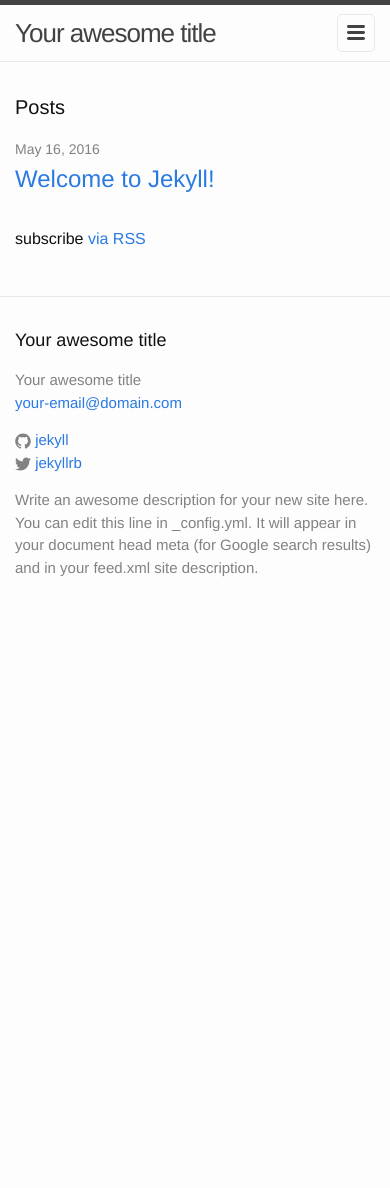
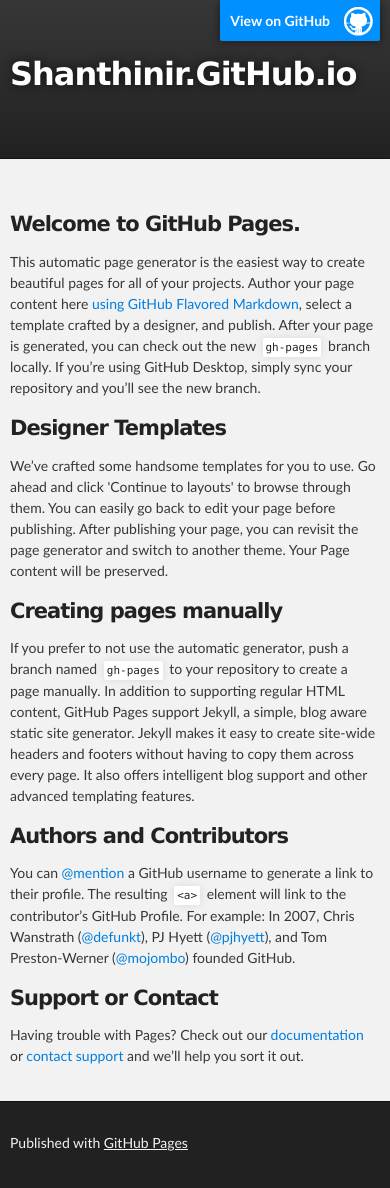
Before and after one commit to shanthinir/myShopSystem, a Jekyll site: the page index.html, which Jekyll copies as it is, in a window 390 px wide. Built offline with Jekyll 4.4.1, drawn with Linux system fonts in a browser that asks for light colours; before the commit the page ends 900 px from its top, so only the background shows below that.

Commit message:
Replace master branch with page content via GitHub

```diff
--- a/index.html
+++ b/index.html
@@ -1,23 +1,67 @@
----
-layout: default
----
+<!DOCTYPE html>
+<html>
 
-<div class="home">
+  <head>
+    <meta charset='utf-8'>
+    <meta http-equiv="X-UA-Compatible" content="chrome=1">
+    <meta name="description" content="Shanthinir.GitHub.io : ">
 
-  <h1 class="page-heading">Posts</h1>
+    <link rel="stylesheet" type="text/css" media="screen" href="stylesheets/stylesheet.css">
 
-  <ul class="post-list">
-    {% for post in site.posts %}
-      <li>
-        <span class="post-meta">{{ post.date | date: "%b %-d, %Y" }}</span>
+    <title>Shanthinir.GitHub.io</title>
+  </head>
 
-        <h2>
-          <a class="post-link" href="{{ post.url | prepend: site.baseurl }}">{{ post.title }}</a>
-        </h2>
-      </li>
-    {% endfor %}
-  </ul>
+  <body>
 
-  <p class="rss-subscribe">subscribe <a href="{{ "/feed.xml" | prepend: site.baseurl }}">via RSS</a></p>
+    <!-- HEADER -->
+    <div id="header_wrap" class="outer">
+        <header class="inner">
+          <a id="forkme_banner" href="https://github.com/shanthinir">View on GitHub</a>
 
-</div>
+          <h1 id="project_title">Shanthinir.GitHub.io</h1>
+          <h2 id="project_tagline"></h2>
+
+        </header>
+    </div>
+
+    <!-- MAIN CONTENT -->
+    <div id="main_content_wrap" class="outer">
+      <section id="main_content" class="inner">
+        <h3>
+<a id="welcome-to-github-pages" class="anchor" href="#welcome-to-github-pages" aria-hidden="true"><span aria-hidden="true" class="octicon octicon-link"></span></a>Welcome to GitHub Pages.</h3>
+
+<p>This automatic page generator is the easiest way to create beautiful pages for all of your projects. Author your page content here <a href="https://guides.github.com/features/mastering-markdown/">using GitHub Flavored Markdown</a>, select a template crafted by a designer, and publish. After your page is generated, you can check out the new <code>gh-pages</code> branch locally. If you’re using GitHub Desktop, simply sync your repository and you’ll see the new branch.</p>
+
+<h3>
+<a id="designer-templates" class="anchor" href="#designer-templates" aria-hidden="true"><span aria-hidden="true" class="octicon octicon-link"></span></a>Designer Templates</h3>
+
+<p>We’ve crafted some handsome templates for you to use. Go ahead and click 'Continue to layouts' to browse through them. You can easily go back to edit your page before publishing. After publishing your page, you can revisit the page generator and switch to another theme. Your Page content will be preserved.</p>
+
+<h3>
+<a id="creating-pages-manually" class="anchor" href="#creating-pages-manually" aria-hidden="true"><span aria-hidden="true" class="octicon octicon-link"></span></a>Creating pages manually</h3>
+
+<p>If you prefer to not use the automatic generator, push a branch named <code>gh-pages</code> to your repository to create a page manually. In addition to supporting regular HTML content, GitHub Pages support Jekyll, a simple, blog aware static site generator. Jekyll makes it easy to create site-wide headers and footers without having to copy them across every page. It also offers intelligent blog support and other advanced templating features.</p>
+
+<h3>
+<a id="authors-and-contributors" class="anchor" href="#authors-and-contributors" aria-hidden="true"><span aria-hidden="true" class="octicon octicon-link"></span></a>Authors and Contributors</h3>
+
+<p>You can <a href="https://help.github.com/articles/basic-writing-and-formatting-syntax/#mentioning-users-and-teams" class="user-mention">@mention</a> a GitHub username to generate a link to their profile. The resulting <code>&lt;a&gt;</code> element will link to the contributor’s GitHub Profile. For example: In 2007, Chris Wanstrath (<a href="https://github.com/defunkt" class="user-mention">@defunkt</a>), PJ Hyett (<a href="https://github.com/pjhyett" class="user-mention">@pjhyett</a>), and Tom Preston-Werner (<a href="https://github.com/mojombo" class="user-mention">@mojombo</a>) founded GitHub.</p>
+
+<h3>
+<a id="support-or-contact" class="anchor" href="#support-or-contact" aria-hidden="true"><span aria-hidden="true" class="octicon octicon-link"></span></a>Support or Contact</h3>
+
+<p>Having trouble with Pages? Check out our <a href="https://help.github.com/pages">documentation</a> or <a href="https://github.com/contact">contact support</a> and we’ll help you sort it out.</p>
+      </section>
+    </div>
+
+    <!-- FOOTER  -->
+    <div id="footer_wrap" class="outer">
+      <footer class="inner">
+        <p>Published with <a href="https://pages.github.com">GitHub Pages</a></p>
+      </footer>
+    </div>
+
+
+
+  </body>
+</html>
--- /dev/null
+++ b/javascripts/main.js
@@ -0,0 +1 @@
+console.log('This would be the main JS file.');
--- /dev/null
+++ b/stylesheets/github-light.css
@@ -0,0 +1,123 @@
+/*
+The MIT License (MIT)
+
+Copyright (c) 2015 GitHub, Inc.
+
+Permission is hereby granted, free of charge, to any person obtaining a copy
+of this software and associated documentation files (the "Software"), to deal
+in the Software without restriction, including without limitation the rights
+to use, copy, modify, merge, publish, distribute, sublicense, and/or sell
+copies of the Software, and to permit persons to whom the Software is
+furnished to do so, subject to the following conditions:
+
+The above copyright notice and this permission notice shall be included in all
+copies or substantial portions of the Software.
+
+THE SOFTWARE IS PROVIDED "AS IS", WITHOUT WARRANTY OF ANY KIND, EXPRESS OR
+IMPLIED, INCLUDING BUT NOT LIMITED TO THE WARRANTIES OF MERCHANTABILITY,
+FITNESS FOR A PARTICULAR PURPOSE AND NONINFRINGEMENT. IN NO EVENT SHALL THE
+AUTHORS OR COPYRIGHT HOLDERS BE LIABLE FOR ANY CLAIM, DAMAGES OR OTHER
+LIABILITY, WHETHER IN AN ACTION OF CONTRACT, TORT OR OTHERWISE, ARISING FROM,
+OUT OF OR IN CONNECTION WITH THE SOFTWARE OR THE USE OR OTHER DEALINGS IN THE
+SOFTWARE.
+
+*/
+
+.pl-c /* comment */ {
+  color: #969896;
+}
+
+.pl-c1      /* constant, markup.raw, meta.diff.header, meta.module-reference, meta.property-name, support, support.constant, support.variable, variable.other.constant */,
+.pl-s .pl-v /* string variable */ {
+  color: #0086b3;
+}
+
+.pl-e  /* entity */,
+.pl-en /* entity.name */ {
+  color: #795da3;
+}
+
+.pl-s .pl-s1 /* string source */,
+.pl-smi      /* storage.modifier.import, storage.modifier.package, storage.type.java, variable.other, variable.parameter.function */ {
+  color: #333;
+}
+
+.pl-ent /* entity.name.tag */ {
+  color: #63a35c;
+}
+
+.pl-k /* keyword, storage, storage.type */ {
+  color: #a71d5d;
+}
+
+.pl-pds              /* punctuation.definition.string, string.regexp.character-class */,
+.pl-s                /* string */,
+.pl-s .pl-pse .pl-s1 /* string punctuation.section.embedded source */,
+.pl-sr               /* string.regexp */,
+.pl-sr .pl-cce       /* string.regexp constant.character.escape */,
+.pl-sr .pl-sra       /* string.regexp string.regexp.arbitrary-repitition */,
+.pl-sr .pl-sre       /* string.regexp source.ruby.embedded */ {
+  color: #183691;
+}
+
+.pl-v /* variable */ {
+  color: #ed6a43;
+}
+
+.pl-id /* invalid.deprecated */ {
+  color: #b52a1d;
+}
+
+.pl-ii /* invalid.illegal */ {
+  background-color: #b52a1d;
+  color: #f8f8f8;
+}
+
+.pl-sr .pl-cce /* string.regexp constant.character.escape */ {
+  color: #63a35c;
+  font-weight: bold;
+}
+
+.pl-ml /* markup.list */ {
+  color: #693a17;
+}
+
+.pl-mh        /* markup.heading */,
+.pl-mh .pl-en /* markup.heading entity.name */,
+.pl-ms        /* meta.separator */ {
+  color: #1d3e81;
+  font-weight: bold;
+}
+
+.pl-mq /* markup.quote */ {
+  color: #008080;
+}
+
+.pl-mi /* markup.italic */ {
+  color: #333;
+  font-style: italic;
+}
+
+.pl-mb /* markup.bold */ {
+  color: #333;
+  font-weight: bold;
+}
+
+.pl-md /* markup.deleted, meta.diff.header.from-file */ {
+  background-color: #ffecec;
+  color: #bd2c00;
+}
+
+.pl-mi1 /* markup.inserted, meta.diff.header.to-file */ {
+  background-color: #eaffea;
+  color: #55a532;
+}
+
+.pl-mdr /* meta.diff.range */ {
+  color: #795da3;
+  font-weight: bold;
+}
+
+.pl-mo /* meta.output */ {
+  color: #1d3e81;
+}
--- /dev/null
+++ b/stylesheets/stylesheet.css
@@ -0,0 +1,425 @@
+/*******************************************************************************
+Slate Theme for GitHub Pages
+by Jason Costello, @jsncostello
+*******************************************************************************/
+
+@import url(github-light.css);
+
+/*******************************************************************************
+MeyerWeb Reset
+*******************************************************************************/
+
+html, body, div, span, applet, object, iframe,
+h1, h2, h3, h4, h5, h6, p, blockquote, pre,
+a, abbr, acronym, address, big, cite, code,
+del, dfn, em, img, ins, kbd, q, s, samp,
+small, strike, strong, sub, sup, tt, var,
+b, u, i, center,
+dl, dt, dd, ol, ul, li,
+fieldset, form, label, legend,
+table, caption, tbody, tfoot, thead, tr, th, td,
+article, aside, canvas, details, embed,
+figure, figcaption, footer, header, hgroup,
+menu, nav, output, ruby, section, summary,
+time, mark, audio, video {
+  margin: 0;
+  padding: 0;
+  border: 0;
+  font: inherit;
+  vertical-align: baseline;
+}
+
+/* HTML5 display-role reset for older browsers */
+article, aside, details, figcaption, figure,
+footer, header, hgroup, menu, nav, section {
+  display: block;
+}
+
+ol, ul {
+  list-style: none;
+}
+
+table {
+  border-collapse: collapse;
+  border-spacing: 0;
+}
+
+/*******************************************************************************
+Theme Styles
+*******************************************************************************/
+
+body {
+  box-sizing: border-box;
+  color:#373737;
+  background: #212121;
+  font-size: 16px;
+  font-family: 'Myriad Pro', Calibri, Helvetica, Arial, sans-serif;
+  line-height: 1.5;
+  -webkit-font-smoothing: antialiased;
+}
+
+h1, h2, h3, h4, h5, h6 {
+  margin: 10px 0;
+  font-weight: 700;
+  color:#222222;
+  font-family: 'Lucida Grande', 'Calibri', Helvetica, Arial, sans-serif;
+  letter-spacing: -1px;
+}
+
+h1 {
+  font-size: 36px;
+  font-weight: 700;
+}
+
+h2 {
+  padding-bottom: 10px;
+  font-size: 32px;
+  background: url('../images/bg_hr.png') repeat-x bottom;
+}
+
+h3 {
+  font-size: 24px;
+}
+
+h4 {
+  font-size: 21px;
+}
+
+h5 {
+  font-size: 18px;
+}
+
+h6 {
+  font-size: 16px;
+}
+
+p {
+  margin: 10px 0 15px 0;
+}
+
+footer p {
+  color: #f2f2f2;
+}
+
+a {
+  text-decoration: none;
+  color: #007edf;
+  text-shadow: none;
+
+  transition: color 0.5s ease;
+  transition: text-shadow 0.5s ease;
+  -webkit-transition: color 0.5s ease;
+  -webkit-transition: text-shadow 0.5s ease;
+  -moz-transition: color 0.5s ease;
+  -moz-transition: text-shadow 0.5s ease;
+  -o-transition: color 0.5s ease;
+  -o-transition: text-shadow 0.5s ease;
+  -ms-transition: color 0.5s ease;
+  -ms-transition: text-shadow 0.5s ease;
+}
+
+a:hover, a:focus {text-decoration: underline;}
+
+footer a {
+  color: #F2F2F2;
+  text-decoration: underline;
+}
+
+em {
+  font-style: italic;
+}
+
+strong {
+  font-weight: bold;
+}
+
+img {
+  position: relative;
+  margin: 0 auto;
+  max-width: 739px;
+  padding: 5px;
+  margin: 10px 0 10px 0;
+  border: 1px solid #ebebeb;
+
+  box-shadow: 0 0 5px #ebebeb;
+  -webkit-box-shadow: 0 0 5px #ebebeb;
+  -moz-box-shadow: 0 0 5px #ebebeb;
+  -o-box-shadow: 0 0 5px #ebebeb;
+  -ms-box-shadow: 0 0 5px #ebebeb;
+}
+
+p img {
+  display: inline;
+  margin: 0;
+  padding: 0;
+  vertical-align: middle;
+  text-align: center;
+  border: none;
+}
+
+pre, code {
+  width: 100%;
+  color: #222;
+  background-color: #fff;
+
+  font-family: Monaco, "Bitstream Vera Sans Mono", "Lucida Console", Terminal, monospace;
+  font-size: 14px;
+
+  border-radius: 2px;
+  -moz-border-radius: 2px;
+  -webkit-border-radius: 2px;
+}
+
+pre {
+  width: 100%;
+  padding: 10px;
+  box-shadow: 0 0 10px rgba(0,0,0,.1);
+  overflow: auto;
+}
+
+code {
+  padding: 3px;
+  margin: 0 3px;
+  box-shadow: 0 0 10px rgba(0,0,0,.1);
+}
+
+pre code {
+  display: block;
+  box-shadow: none;
+}
+
+blockquote {
+  color: #666;
+  margin-bottom: 20px;
+  padding: 0 0 0 20px;
+  border-left: 3px solid #bbb;
+}
+
+
+ul, ol, dl {
+  margin-bottom: 15px
+}
+
+ul {
+  list-style-position: inside;
+  list-style: disc;
+  padding-left: 20px;
+}
+
+ol {
+  list-style-position: inside;
+  list-style: decimal;
+  padding-left: 20px;
+}
+
+dl dt {
+  font-weight: bold;
+}
+
+dl dd {
+  padding-left: 20px;
+  font-style: italic;
+}
+
+dl p {
+  padding-left: 20px;
+  font-style: italic;
+}
+
+hr {
+  height: 1px;
+  margin-bottom: 5px;
+  border: none;
+  background: url('../images/bg_hr.png') repeat-x center;
+}
+
+table {
+  border: 1px solid #373737;
+  margin-bottom: 20px;
+  text-align: left;
+ }
+
+th {
+  font-family: 'Lucida Grande', 'Helvetica Neue', Helvetica, Arial, sans-serif;
+  padding: 10px;
+  background: #373737;
+  color: #fff;
+ }
+
+td {
+  padding: 10px;
+  border: 1px solid #373737;
+ }
+
+form {
+  background: #f2f2f2;
+  padding: 20px;
+}
+
+/*******************************************************************************
+Full-Width Styles
+*******************************************************************************/
+
+.outer {
+  width: 100%;
+}
+
+.inner {
+  position: relative;
+  max-width: 640px;
+  padding: 20px 10px;
+  margin: 0 auto;
+}
+
+#forkme_banner {
+  display: block;
+  position: absolute;
+  top:0;
+  right: 10px;
+  z-index: 10;
+  padding: 10px 50px 10px 10px;
+  color: #fff;
+  background: url('../images/blacktocat.png') #0090ff no-repeat 95% 50%;
+  font-weight: 700;
+  box-shadow: 0 0 10px rgba(0,0,0,.5);
+  border-bottom-left-radius: 2px;
+  border-bottom-right-radius: 2px;
+}
+
+#header_wrap {
+  background: #212121;
+  background: -moz-linear-gradient(top, #373737, #212121);
+  background: -webkit-linear-gradient(top, #373737, #212121);
+  background: -ms-linear-gradient(top, #373737, #212121);
+  background: -o-linear-gradient(top, #373737, #212121);
+  background: linear-gradient(top, #373737, #212121);
+}
+
+#header_wrap .inner {
+  padding: 50px 10px 30px 10px;
+}
+
+#project_title {
+  margin: 0;
+  color: #fff;
+  font-size: 42px;
+  font-weight: 700;
+  text-shadow: #111 0px 0px 10px;
+}
+
+#project_tagline {
+  color: #fff;
+  font-size: 24px;
+  font-weight: 300;
+  background: none;
+  text-shadow: #111 0px 0px 10px;
+}
+
+#downloads {
+  position: absolute;
+  width: 210px;
+  z-index: 10;
+  bottom: -40px;
+  right: 0;
+  height: 70px;
+  background: url('../images/icon_download.png') no-repeat 0% 90%;
+}
+
+.zip_download_link {
+  display: block;
+  float: right;
+  width: 90px;
+  height:70px;
+  text-indent: -5000px;
+  overflow: hidden;
+  background: url(../images/sprite_download.png) no-repeat bottom left;
+}
+
+.tar_download_link {
+  display: block;
+  float: right;
+  width: 90px;
+  height:70px;
+  text-indent: -5000px;
+  overflow: hidden;
+  background: url(../images/sprite_download.png) no-repeat bottom right;
+  margin-left: 10px;
+}
+
+.zip_download_link:hover {
+  background: url(../images/sprite_download.png) no-repeat top left;
+}
+
+.tar_download_link:hover {
+  background: url(../images/sprite_download.png) no-repeat top right;
+}
+
+#main_content_wrap {
+  background: #f2f2f2;
+  border-top: 1px solid #111;
+  border-bottom: 1px solid #111;
+}
+
+#main_content {
+  padding-top: 40px;
+}
+
+#footer_wrap {
+  background: #212121;
+}
+
+
+
+/*******************************************************************************
+Small Device Styles
+*******************************************************************************/
+
+@media screen and (max-width: 480px) {
+  body {
+    font-size:14px;
+  }
+
+  #downloads {
+    display: none;
+  }
+
+  .inner {
+    min-width: 320px;
+    max-width: 480px;
+  }
+
+  #project_title {
+  font-size: 32px;
+  }
+
+  h1 {
+    font-size: 28px;
+  }
+
+  h2 {
+    font-size: 24px;
+  }
+
+  h3 {
+    font-size: 21px;
+  }
+
+  h4 {
+    font-size: 18px;
+  }
+
+  h5 {
+    font-size: 14px;
+  }
+
+  h6 {
+    font-size: 12px;
+  }
+
+  code, pre {
+    min-width: 320px;
+    max-width: 480px;
+    font-size: 11px;
+  }
+
+}
```
Also changed, not shown: params.json (added, +6 -0 lines), images/bg_hr.png (added), images/blacktocat.png (added), images/icon_download.png (added), images/sprite_download.png (added).
